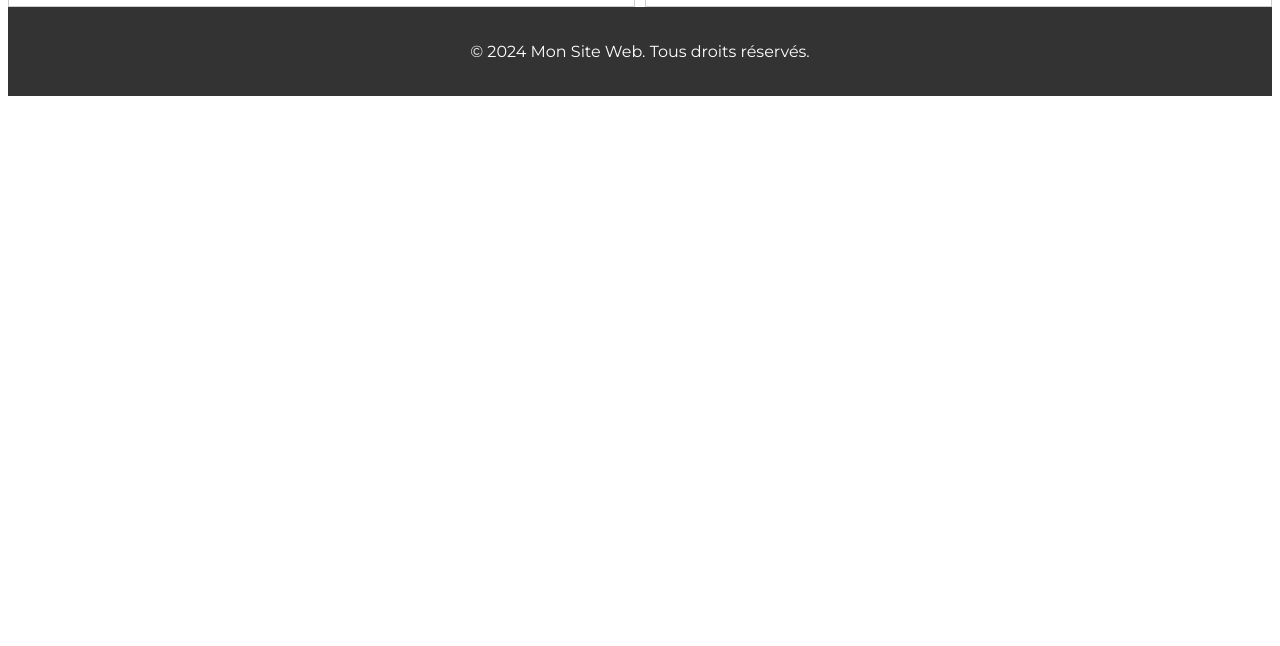
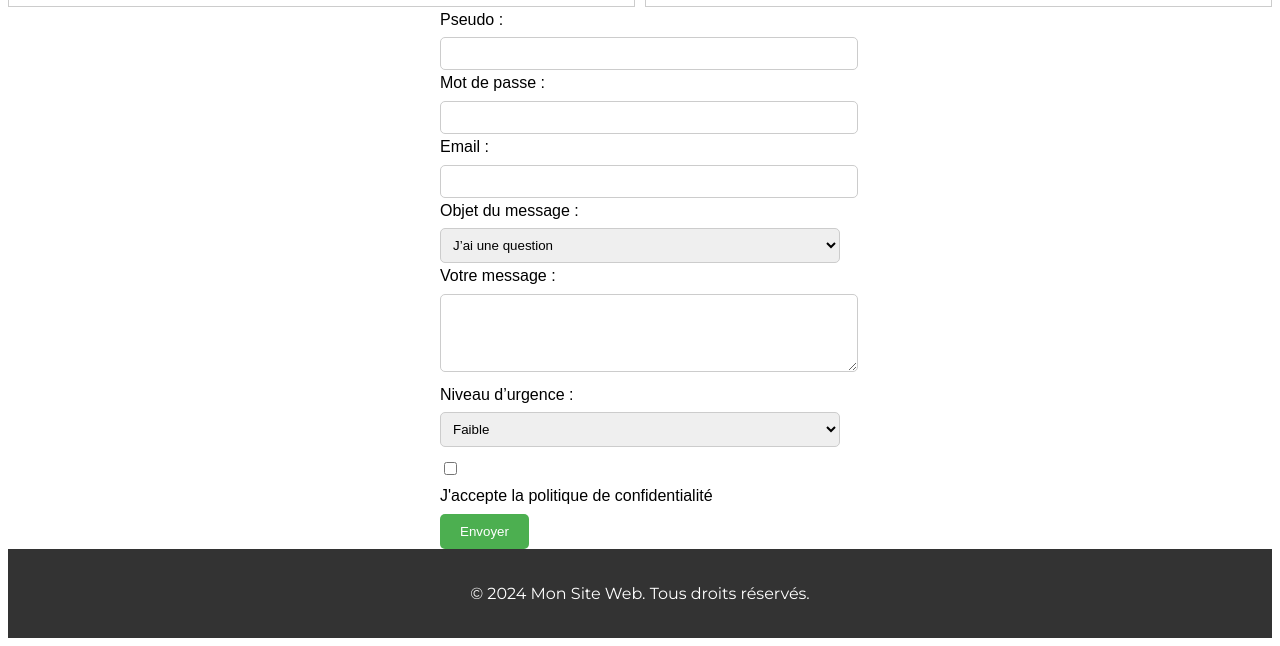
Before and after one commit to Raphflex/R209-TP1, a plain HTML site: page index.html in a window 1280 px wide. Shown: the part 1440-2086 px from the top of the page. Before the commit the page ends 1544 px from the top, so only its background shows below. Drawn offline with Linux system fonts and the light colour scheme.

Commit message:
Formulaire

```diff
--- a/index.html
+++ b/index.html
@@ -8,7 +8,9 @@
     <link rel="stylesheet" href="main.css">
     <link rel="preconnect" href="https://fonts.googleapis.com">
     <link rel="preconnect" href="https://fonts.gstatic.com" crossorigin>
-    <link href="https://fonts.googleapis.com/css2?family=Montserrat:ital,wght@0,100..900;1,100..900&family=Yeseva+One&display=swap" rel="stylesheet">
+    <link
+        href="https://fonts.googleapis.com/css2?family=Montserrat:ital,wght@0,100..900;1,100..900&family=Yeseva+One&display=swap"
+        rel="stylesheet">
     <script src="https://kit.fontawesome.com/fad2bad82d.js" crossorigin="anonymous"></script>
 </head>
 
@@ -24,14 +26,64 @@
         </nav>
     </header>
     <div class="grid-container">
-        <div class="grid-item"><img src="https://picsum.photos/25/25?random=1"></div>
-        <div class="grid-item"><img src="https://picsum.photos/25/25?random=1"></div>
-        <div class="grid-item"><img src="https://picsum.photos/25/25?random=1"></div>
-        <div class="grid-item"><img src="https://picsum.photos/25/25?random=1"></div>
+        <div class="grid-item"><img src="https://picsum.photos/25/25?random=1" alt="1"></div>
+        <div class="grid-item"><img src="https://picsum.photos/25/25?random=1" alt="1"></div>
+        <div class="grid-item"><img src="https://picsum.photos/25/25?random=1" alt="1"></div>
+        <div class="grid-item"><img src="https://picsum.photos/25/25?random=1" alt="1"></div>
     </div>
-        <footer>
-            <p>&copy; 2024 Mon Site Web. Tous droits réservés.</p>
-        </footer>
+
+    <form action="" method="POST">
+        <div class="pseudo">
+            <label for="pseudo">Pseudo :</label>
+            <input type="text" id="pseudo" name="pseudo" required>
+        </div>
+        <div class="mdp">
+            <label for="password">Mot de passe :</label>
+            <input type="password" id="password" name="password" required>
+        </div>
+        <div class="mail">
+            <label for="email">Email :</label>
+            <input type="email" id="email" name="email" required>
+        </div>
+        <div class="obj">
+            <label for="objet">Objet du message :</label>
+            <select id="objet" name="objet" required>
+                <option value="question">J’ai une question</option>
+                <option value="suggestion">Je fais une suggestion</option>
+                <option value="probleme">Je rencontre un problème</option>
+                <option value="autre">Autre</option>
+            </select>
+        </div>
+        <div class="mess">
+            <label for="message">Votre message :</label>
+            <textarea id="message" name="message" rows="4" required></textarea>
+        </div>
+        <div class="nivurg">
+            <label for="urgence">Niveau d’urgence :</label>
+            <select id="urgence" name="urgence" required>
+                <option value="faible">Faible</option>
+                <option value="moyen">Moyen</option>
+                <option value="élevé">Élevé</option>
+            </select>
+        </div>
+        <div class="confid">
+            <input type="checkbox" id="confidentialite" name="confidentialite" required>
+            <label for="confidentialite">J'accepte la politique de confidentialité</label>
+        </div>
+        <div class="bouton">
+            <button type="submit">Envoyer</button>
+        </div>
+    </form>
+
+    </form>
+
+
+
+
+
+    <footer>
+        <p>&copy; 2024 Mon Site Web. Tous droits réservés.</p>
+    </footer>
 </body>
 
 </html>
--- a/main.css
+++ b/main.css
@@ -72,6 +72,81 @@ nav ul li a:hover {
     height: auto;
 }
 
+form {
+    width: 400px;
+    margin: 0 auto;
+    font-family: Arial, sans-serif;
+}
+
+.group {
+    margin-bottom: 20px;
+}
+
+label {
+    display: block;
+    margin-bottom: 5px;
+}
+
+input[type="text"],
+input[type="password"],
+input[type="email"],
+textarea,
+select {
+    width: 100%;
+    padding: 8px;
+    border: 1px solid #ccc;
+    border-radius: 5px;
+}
+
+textarea {
+    resize: vertical;
+}
+
+button[type="submit"] {
+    background-color: #4CAF50;
+    color: white;
+    padding: 10px 20px;
+    border: none;
+    border-radius: 5px;
+    cursor: pointer;
+}
+
+button[type="submit"]:hover {
+    background-color: #45a049;
+}
+
+.confid {
+    margin-top: 10px;
+}
+
+.confid input[type="checkbox"] {
+    display: inline-block;
+    margin-right: 5px;
+}
+
+.pseudo,
+.mdp,
+.mail,
+.obj,
+.mess,
+.nivurg {
+    width: 100%;
+    display: flex;
+    flex-direction: column;
+}
+
+.objet label,
+.message label,
+.nivurg label {
+    margin-top: 10px;
+}
+
+@media screen and (max-width: 480px) {
+    form {
+        width: 90%;
+    }
+}
+
 @media screen and (max-width: 768px) {
     header {
         text-align: center;
```
